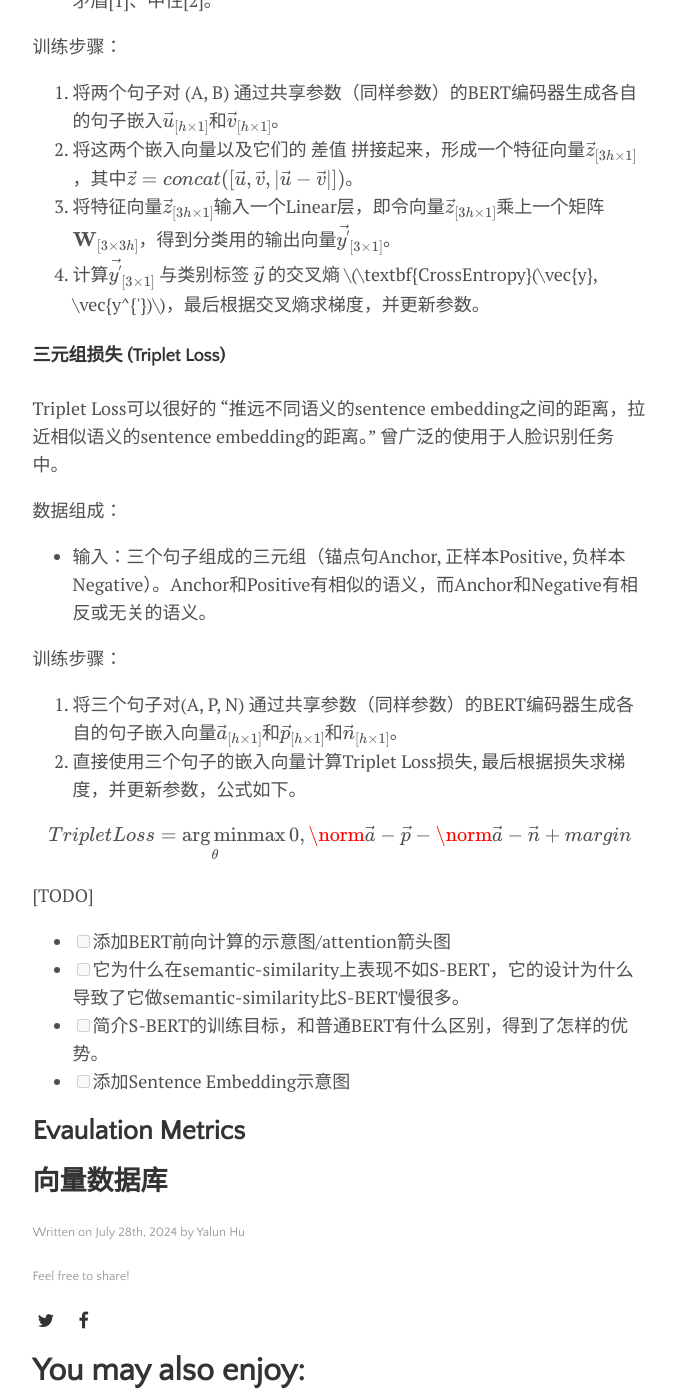
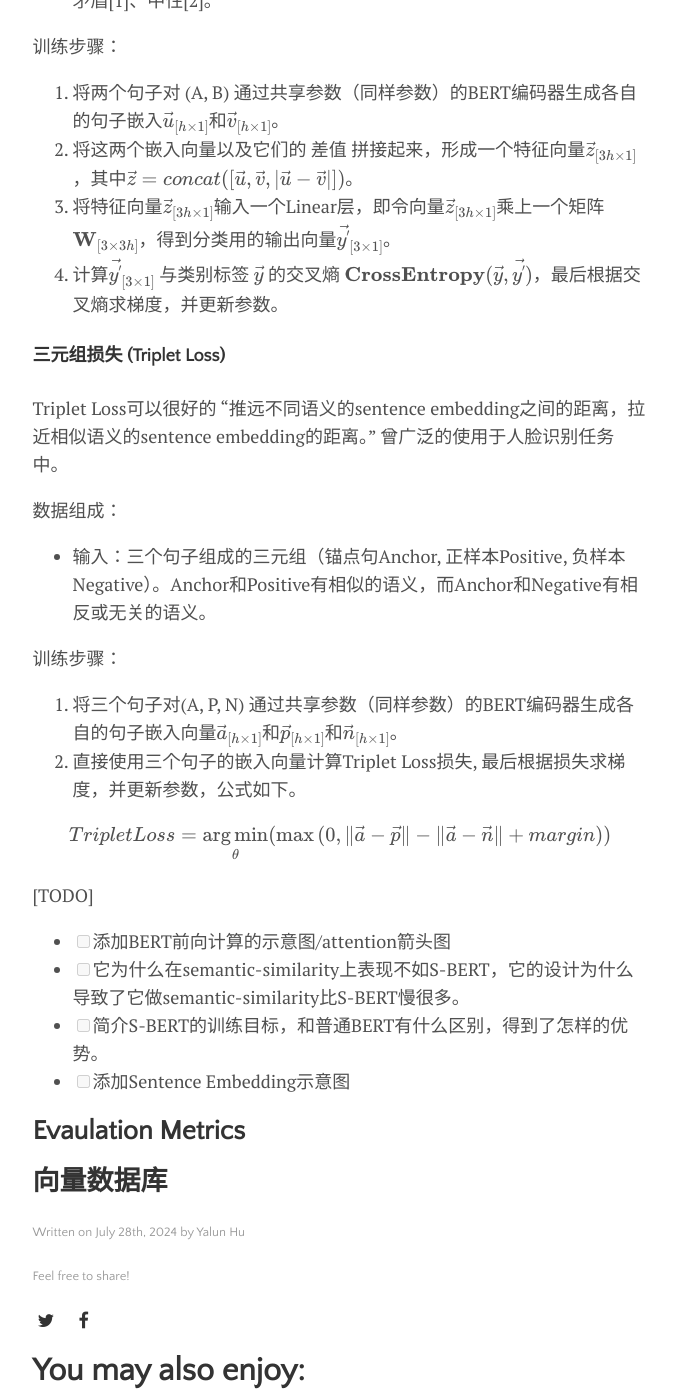
Before and after one commit to ANYMS-A/ANYMS-A.github.io, a Jekyll site: the page built from _posts/2024-07-28-nlp-embedding.md, in a window 1280 px wide and 1400 px high, scrolled down 9830 px. Shown: the whole window, without its empty margins (300-976 px from the left). Built offline with Jekyll 4.4.1, drawn with Linux system fonts in a browser that asks for light colours; formulas are drawn with MathJax 3.

Commit message:
Update 2024-07-28-nlp-embedding.md
fix tplt loss eq

```diff
--- a/_posts/2024-07-28-nlp-embedding.md
+++ b/_posts/2024-07-28-nlp-embedding.md
@@ -264,7 +264,7 @@ Sentence-BERT的 网络架构 以及 训练方式 使得模型可以预先计算
 1. 将两个句子对 (A, B) 通过共享参数（同样参数）的BERT编码器生成各自的句子嵌入$${\vec{u}}_{[h \times 1]}$$和$${\vec{v}}_{[h \times 1]}$$。
 2. 将这两个嵌入向量以及它们的 差值 拼接起来，形成一个特征向量$${\vec{z}}_{[3h \times 1]}$$，其中$$\vec{z} = concat([\vec{u}, \vec{v}, \lvert \vec{u} - \vec{v} \rvert])$$。
 3. 将特征向量$${\vec{z}}_{[3h \times 1]}$$输入一个Linear层，即令向量$${\vec{z}}_{[3h \times 1]}$$乘上一个矩阵$${\mathbf{W}}_{[3 \times 3h]}$$，得到分类用的输出向量$${\vec{y^{'}}}_{[3 \times 1]}$$。
-4. 计算$${\vec{y^{'}}}_{[3 \times 1]}$$ 与类别标签 $$\vec{y}$$ 的交叉熵 $$\textbf{CrossEntropy}(\vec{y}, \vec{y^{'})$$，最后根据交叉熵求梯度，并更新参数。
+4. 计算$${\vec{y^{'}}}_{[3 \times 1]}$$ 与类别标签 $$\vec{y}$$ 的交叉熵 $$\textbf{CrossEntropy}(\vec{y}, \vec{y^{'}})$$，最后根据交叉熵求梯度，并更新参数。
 
 #### 三元组损失 (Triplet Loss)
 Triplet Loss可以很好的 “推远不同语义的sentence embedding之间的距离，拉近相似语义的sentence embedding的距离。” 曾广泛的使用于人脸识别任务中。
@@ -277,7 +277,7 @@ Triplet Loss可以很好的 “推远不同语义的sentence embedding之间的
 2. 直接使用三个句子的嵌入向量计算Triplet Loss损失, 最后根据损失求梯度，并更新参数，公式如下。
 
 $$
-TripletLoss = \mathop{\arg\min}\limits_{\theta}{\max{0, \norm{\vec{a} - \vec{p}} - \norm{\vec{a} - \vec{n}} + margin}}
+TripletLoss = \mathop{\arg\min}\limits_{\theta}({\max{(0, \Vert \vec{a} - \vec{p} \Vert - \Vert \vec{a} - \vec{n} \Vert + margin)}})
 $$
 
 [TODO]
```
